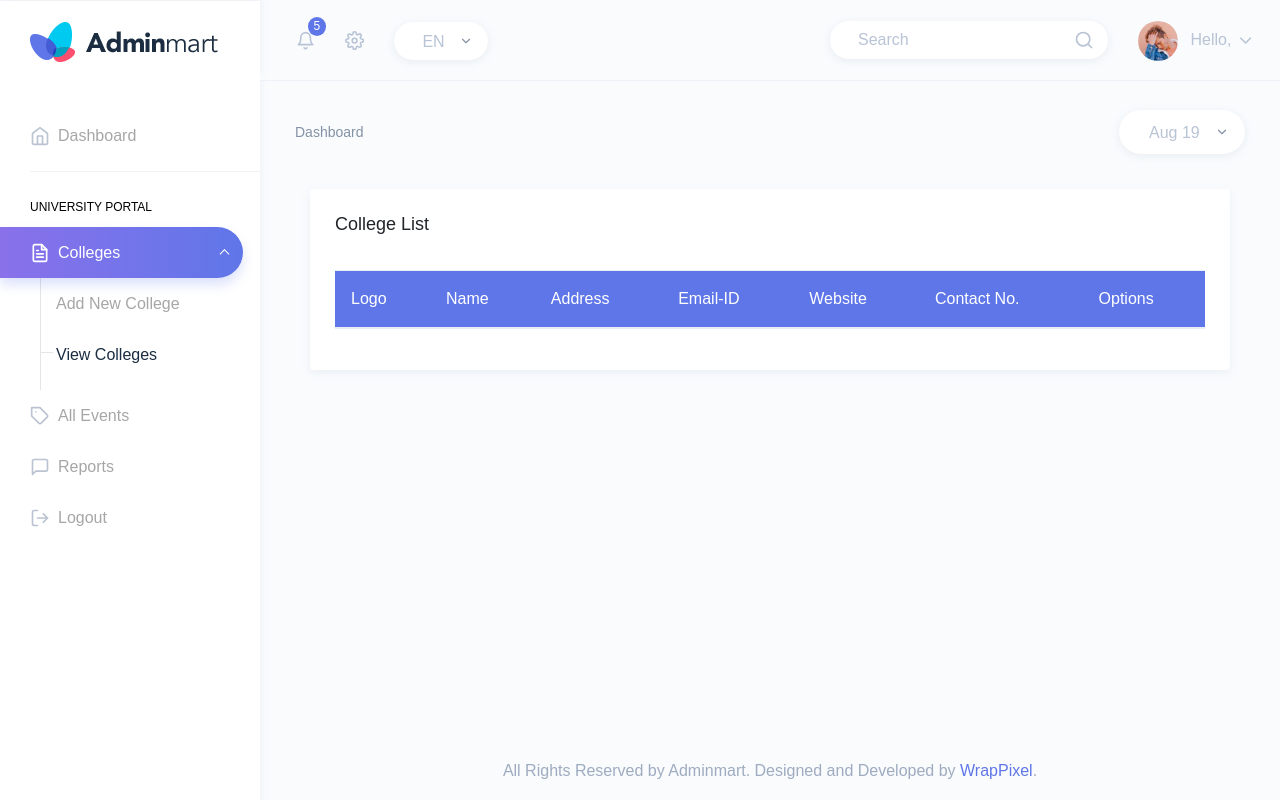
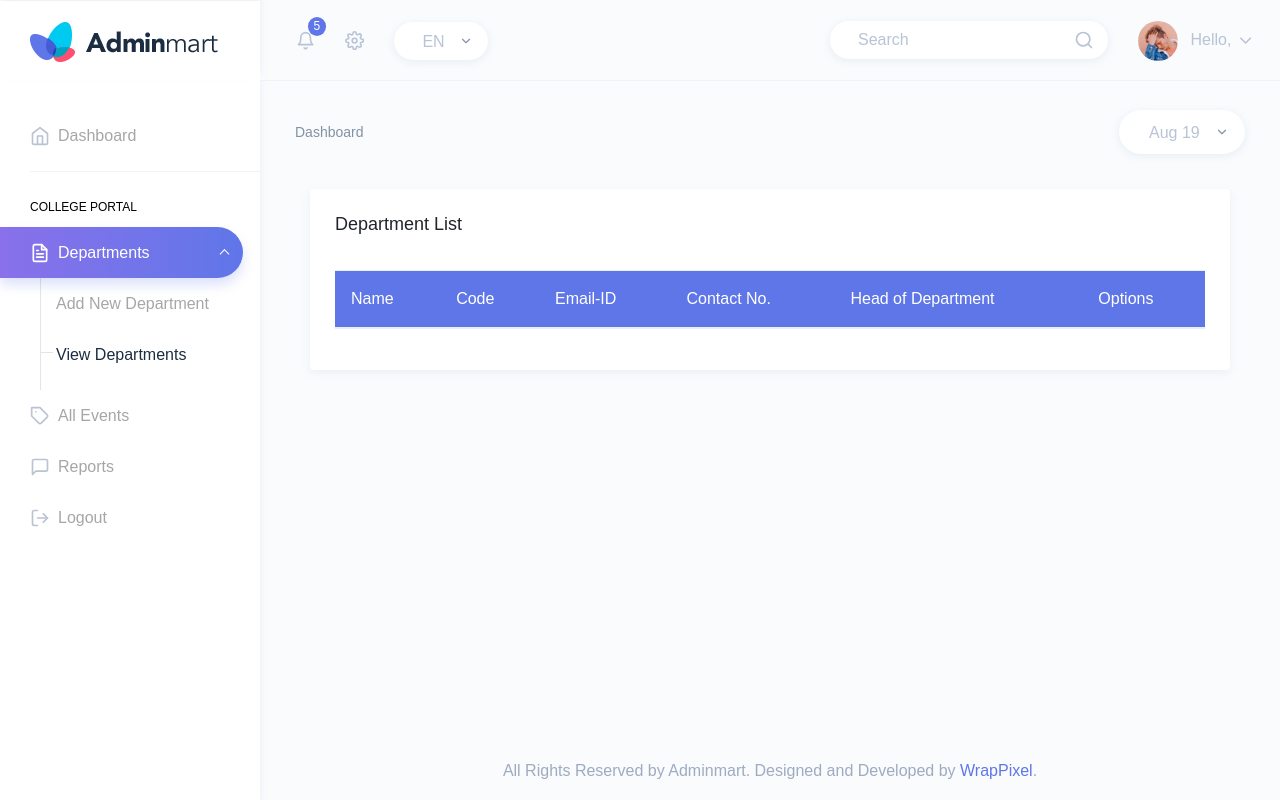
Before and after one commit to CirilEB/EventManagement, a Django app: page /AdminPanel/ViewCollege/ in a window 1280 px wide. Run offline with Django 5.2, Linux system fonts and the light colour scheme; data that the repository does not hold is empty; some libraries are stand-ins or nearby versions; some web fonts are replaced.

Commit message:
Workflow changed to College-Department

```diff
--- a/SuperAdmin/admin.py
+++ b/SuperAdmin/admin.py
@@ -1,5 +1,5 @@
 from django.contrib import admin
-from SuperAdmin.models import CollegeDb
+from SuperAdmin.models import DepartmentDb
 
 # Register your models here.
-admin.site.register(CollegeDb)
+admin.site.register(DepartmentDb)
--- a/SuperAdmin/templates/college_admin.html
+++ b/SuperAdmin/templates/college_admin.html
@@ -275,7 +275,7 @@
                                 aria-expanded="false"><i data-feather="home" class="feather-icon"></i><span
                                     class="hide-menu">Dashboard</span></a></li>
                         <li class="list-divider"></li>
-                        <li class="nav-small-cap"><span class="hide-menu">University Portal</span></li>
+                        <li class="nav-small-cap"><span class="hide-menu">Department Portal</span></li>
 
 
 
--- a/SuperAdmin/templates/super_admin.html
+++ b/SuperAdmin/templates/super_admin.html
@@ -275,20 +275,20 @@
                                 aria-expanded="false"><i data-feather="home" class="feather-icon"></i><span
                                     class="hide-menu">Dashboard</span></a></li>
                         <li class="list-divider"></li>
-                        <li class="nav-small-cap"><span class="hide-menu">University Portal</span></li>
+                        <li class="nav-small-cap"><span class="hide-menu">College Portal</span></li>
 
 
 
                         <li class="sidebar-item"> <a class="sidebar-link has-arrow" href="javascript:void(0)"
                                 aria-expanded="false"><i data-feather="file-text" class="feather-icon"></i><span
-                                    class="hide-menu">Colleges</span></a>
+                                    class="hide-menu">Departments</span></a>
                             <ul aria-expanded="false" class="collapse  first-level base-level-line">
                                 <li class="sidebar-item"><a href="{% url 'AddCollege' %}" class="sidebar-link"><span
-                                            class="hide-menu">Add New College
+                                            class="hide-menu">Add New Department
                                         </span></a>
                                 </li>
                                 <li class="sidebar-item"><a href="{% url 'ViewCollege' %}" class="sidebar-link"><span
-                                            class="hide-menu">View Colleges
+                                            class="hide-menu">View Departments
                                         </span></a>
                                 </li>
                             </ul>
--- a/SuperAdmin/templates/view_college.html
+++ b/SuperAdmin/templates/view_college.html
@@ -10,31 +10,27 @@
     <div class="col-lg-12">
                         <div class="card">
                             <div class="card-body">
-                                <h4 class="card-title">College List</h4><br>
+                                <h4 class="card-title">Department List</h4><br>
                                 <div class="table-responsive">
                                     <table class="table">
                                         <thead class="bg-info text-white">
                                             <tr>
-                                                <th>Logo</th>
                                                 <th>Name</th>
-                                                <th>Address</th>
+                                                <th>Code</th>
                                                 <th>Email-ID</th>
-                                                <th>Website</th>
                                                 <th>Contact No.</th>
+                                                <th>Head of Department</th>
                                                 <th>Options</th>
                                             </tr>
                                         </thead>
                                         <tbody>
                                         {% for i in college %}
                                             <tr>
-                                                <td>
-                                                    <img src="{{ i.logo.url }}" alt="" height="50px">
-                                                </td>
                                                 <td>{{ i.name }}</td>
-                                                <td>{{ i.address }}</td>
+                                                <td>{{ i.code }}</td>
                                                 <td>{{ i.email }}</td>
-                                                <td>{{ i.web }}</td>
                                                 <td>{{ i.mob }}</td>
+                                                <td>{{ i.hod }}</td>
                                                 <td>
                                                     <div style="display:flex;gap:10px;">
                                                     <a href="{% url 'edit_college' college_id=i.id %}" class="btn btn-success btn-rounded" style="color:white;"> Edit</a>
--- a/SuperAdmin/templates/view_event.html
+++ b/SuperAdmin/templates/view_event.html
@@ -18,10 +18,9 @@
                                                 <th>Title</th>
                                                 <th>Description</th>
                                                 <th>Event Type</th>
-                                                <th>Department</th>
                                                 <th>Starting</th>
                                                 <th>Ending</th>
-                                                <th>Regestration Deadline</th>
+                                                <th>Registration Deadline</th>
                                                 <th>Mode</th>
                                                 <th>Location</th>
                                                 <th>Max Participants</th>
@@ -37,7 +36,6 @@
                                                 <td>{{ i.title }}</td>
                                                 <td>{{ i.description }}</td>
                                                 <td>{{ i.type }}</td>
-                                                <td>{{ i.dept }}</td>
                                                 <td>{{ i.start }}</td>
                                                 <td>{{ i.end }}</td>
                                                 <td>{{ i.dead }}</td>
--- a/SuperAdmin/views.py
+++ b/SuperAdmin/views.py
@@ -9,7 +9,7 @@ from django.http import HttpResponse
 from django.shortcuts import render, redirect
 from django.utils.datastructures import MultiValueDictKeyError
 from django.core.files.storage import FileSystemStorage
-from SuperAdmin.models import CollegeDb, EventDb
+from SuperAdmin.models import DepartmentDb, EventDb
 from django.contrib.auth.models import User
 from django.contrib.auth import  authenticate,login
 from django.views.decorators.csrf import csrf_exempt
@@ -22,44 +22,37 @@ def SuperAdminPanel(request):
 def AddCollege(request):
     return render(request,'add_college.html')
 def ViewCollege(request):
-    college = CollegeDb.objects.all()
+    college = DepartmentDb.objects.all()
     return render(request,'view_college.html',{'college':college})
 def Save_college(request):
     if request.method == 'POST':
         name = request.POST.get('name')
-        address = request.POST.get('address')
+        code = request.POST.get('code')
         email = request.POST.get('email')
-        website = request.POST.get('web')
         mobile = request.POST.get('mob')
-        logo = request.FILES['logo']
+        hod = request.POST.get('hod')
         cuname = request.POST.get('college_uname')
         cpswd = request.POST.get('college_pswd')
-        obj = CollegeDb(name=name,address=address,email=email,web=website,mob=mobile,logo=logo,cuname=cuname,cpswd=cpswd)
+        obj = DepartmentDb(name=name,code=code,email=email,mob=mobile,hod=hod,cuname=cuname,cpswd=cpswd)
         obj.save()
         return redirect(AddCollege)
 def delete_college(request,college_id):
-    college = CollegeDb.objects.filter(id=college_id)
+    college = DepartmentDb.objects.filter(id=college_id)
     college.delete()
     return redirect(ViewCollege)
 def EditCollege(request,college_id):
-    college = CollegeDb.objects.get(id=college_id)
+    college = DepartmentDb.objects.get(id=college_id)
     return render(request,'edit_college.html',{'college':college})
 def update_college(request,college_id):
     if request.method == 'POST':
         name = request.POST.get('name')
-        address = request.POST.get('address')
+        code = request.POST.get('code')
         email = request.POST.get('email')
-        website = request.POST.get('web')
         mobile = request.POST.get('mob')
+        hod = request.POST.get('hod')
         cuname = request.POST.get('college_uname')
         cpswd = request.POST.get('college_pswd')
-        try:
-            logo = request.FILES['logo']
-            fs = FileSystemStorage()
-            file = fs.save(logo.name,logo)
-        except MultiValueDictKeyError:
-            file = CollegeDb.objects.get(id=college_id).logo
-        CollegeDb.objects.filter(id=college_id).update(name=name,address=address,email=email,web=website,mob=mobile,logo=file,cuname=cuname,cpswd=cpswd)
+        DepartmentDb.objects.filter(id=college_id).update(name=name,code=code,email=email,mob=mobile,hod=hod,cuname=cuname,cpswd=cpswd)
         return redirect(ViewCollege)
 
 def login_page(request):
@@ -69,6 +62,7 @@ def admin_login(request):
     if request.method == "POST":
         uname = request.POST.get('username')
         pswd = request.POST.get('password')
+    #college admin if
     if User.objects.filter(username__contains=uname).exists():
         user = authenticate(username=uname,password=pswd)
         if user is not None:
@@ -79,9 +73,12 @@ def admin_login(request):
         else:
             print("Invalid Details..!")
             return redirect(login_page)
-    elif CollegeDb.objects.filter(cuname=uname, cpswd=pswd).exists():
+    #department admin if
+    elif DepartmentDb.objects.filter(cuname=uname, cpswd=pswd).exists():
+        dept = DepartmentDb.objects.filter(cuname=uname,cpswd=pswd).first()
         request.session['username'] = uname
         request.session['password'] = pswd
+        request.session['department'] = dept.code
         return redirect(CollegeAdminPanel)
     else:
         print("User not found..!")
@@ -103,7 +100,6 @@ def Save_event(request):
         title = request.POST.get('title')
         desc = request.POST.get('description')
         type = request.POST.get('type')
-        dept = request.POST.get('dept')
         start = request.POST.get('start')
         end = request.POST.get('end')
         dead = request.POST.get('dead')
@@ -113,11 +109,11 @@ def Save_event(request):
         fee = request.POST.get('fee')
         certify = request.FILES['certificate']
         poster = request.FILES['poster']
-        obj = EventDb(euname=euname,title=title,description=desc,type=type,dept=dept,start=start,end=end,dead=dead,mode=mode,location=loc,maxS=maxS,fee=fee,certificate=certify,poster=poster)
+        obj = EventDb(euname=euname,title=title,description=desc,type=type,start=start,end=end,dead=dead,mode=mode,location=loc,maxS=maxS,fee=fee,certificate=certify,poster=poster)
         obj.save()
         return redirect(AddEvent)
 def view_event(request):
-    uname = request.session.get('username')
+    uname = request.session.get('department')
     own_event = EventDb.objects.filter(euname=uname)
     return render(request,'view_event.html',{'own_event':own_event})
 
@@ -137,7 +133,7 @@ def delete_event(request,delete_id):
     return redirect(view_event)
 
 def college_registered_events(request):
-    uname = request.session.get('username')
+    uname = request.session.get('department')
     event = EventDb.objects.filter(euname=uname)
     return render(request,'view_registrations.html',{'event':event})
 
--- a/WebApp/templates/Events.html
+++ b/WebApp/templates/Events.html
@@ -129,7 +129,7 @@
                         <img class="img-fluid" src="{{ i.poster.url }}" alt="">
                         <div class="courses-text">
                             <h4 class="text-center text-white px-3">{{ i.title }}</h4>
-                            <h6 class="text-center text-white px-3">{{ i.euname }}  {{ i.dept }}</h6>
+                            <h6 class="text-center text-white px-3">{{ i.euname }}</h6>
                             <div class="border-top w-100 mt-3">
                                 <div class="d-flex justify-content-between p-4">
                                     <span class="text-white">{{ i.type }}</span>
--- a/WebApp/templates/Home.html
+++ b/WebApp/templates/Home.html
@@ -75,7 +75,7 @@
                     <a href="{% url 'Home' %}" class="nav-item nav-link active">Home</a>
                     <a href="{% url 'Events' %}" class="nav-item nav-link">Events</a>
                     <div class="nav-item dropdown">
-                        <a href="#" class="nav-link dropdown-toggle" data-toggle="dropdown">Colleges</a>
+                        <a href="#" class="nav-link dropdown-toggle" data-toggle="dropdown">Departments</a>
                         <div class="dropdown-menu m-0">
                             <a href="detail.html" class="dropdown-item">Course Detail</a>
                         </div>
--- a/WebApp/templates/MyRegistrations.html
+++ b/WebApp/templates/MyRegistrations.html
@@ -109,6 +109,9 @@
 
     <!-- Contact Start -->
     <div class="container">
+        <div class="col-md-12 p-5" style="text-align:center;">
+        <a class="btn btn-outline-primary p-3" style="font-size:25px;" href="{% url 'qr_valid' %}">Check validity of certificate</a>
+        </div>
         {% if request.session.Logname %}
         <h1>Registrations done by {{ request.session.Logname }}</h1>
         <h3>Total Events registered : {{ total_reg }}</h3>
--- a/WebApp/templates/Register.html
+++ b/WebApp/templates/Register.html
@@ -212,7 +212,7 @@
                         </div>
                         <div class="d-flex justify-content-between border-bottom px-4">
                             <h6 class="text-white my-3">Department</h6>
-                            <h6 class="text-white my-3">{{ register.dept }}</h6>
+                            <h6 class="text-white my-3">{{ register.euname }}</h6>
                         </div>
                         <div class="d-flex justify-content-between border-bottom px-4">
                             <h6 class="text-white my-3">Starting date</h6>
--- a/WebApp/templates/qr_verify.html
+++ b/WebApp/templates/qr_verify.html
@@ -108,11 +108,11 @@
 
 
 <!--    QRScanner-->
-    <div class="container">
+    <div class="container" style="text-align:center;">
 <h1>Scan and Verify your Certificate is Valid or Not</h1>
         <h5 id="result1"></h5>
         <h5 id="result"></h5>
-        <div id="reader" style="width:350px;"></div>
+        <div id="reader" style="width:350px;margin:auto"></div>
     </div>
 <!--    QRScanner-->
 
@@ -214,6 +214,7 @@
 <script src="https://unpkg.com/html5-qrcode"></script>
 <script>
     function onScanSuccess(decodedText){
+        document.getElementById("result1").innerText = "";
         try{
             let data = JSON.parse(decodedText);
             document.getElementById("result1").innerText =
@@ -237,6 +238,7 @@
             }
             })
         }catch(e){
+            document.getElementById("result").className = 'text-danger';
             document.getElementById("result").innerText = "Invalid QR code"
         }
     }let scanner = new Html5QrcodeScanner(
```
Also changed, not shown: SuperAdmin/models.py (+4 -6 lines), SuperAdmin/templates/add_college.html (+4 -12 lines), SuperAdmin/templates/add_event.html (+2 -19 lines), SuperAdmin/templates/edit_college.html (+4 -14 lines), SuperAdmin/migrations/0008_departmentdb_delete_collegedb.py (added), SuperAdmin/migrations/0009_alter_departmentdb_mob.py (added), SuperAdmin/migrations/0010_remove_eventdb_dept.py (added).
